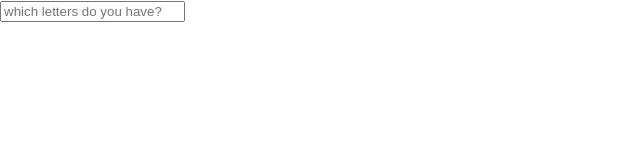
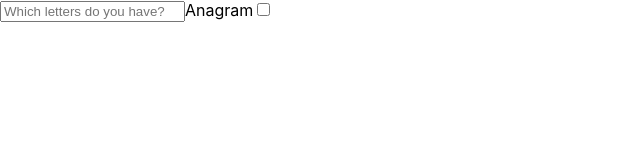
Before and after one commit to colinturner/scrabble-assist, a React (Create React App) app: page / in a window 1280 px wide. Shown: the top 160 px of the page, without its empty margins (0-640 px from the left). Built offline with nearby package versions, Linux system fonts and the light colour scheme.

Commit message:
feat(scrabbleAssist): add anagram checker

```diff
--- a/src/components/AssistList.tsx
+++ b/src/components/AssistList.tsx
@@ -4,16 +4,22 @@ import ENGLISH_WORDS from "../constants/englishWords";
 
 const AssistList = () => {
   const [letters, setLetters] = useState("");
+  const [anagram, setAnagram] = useState(false);
   return (
     <>
-      <input
-        placeholder="which letters do you have?"
-        onChange={e => setLetters(e.target.value)}
-      />
+      <div>
+        <input
+          placeholder="Which letters do you have?"
+          onChange={e => setLetters(e.target.value)}
+        />
+        <label>Anagram</label>
+        <input type="checkbox" onChange={() => setAnagram(!anagram)} />
+      </div>
       <div style={{ whiteSpace: "pre-line", lineHeight: "30px" }}>
         {scrabbleAssist({
           letters: letters.split(""),
-          words: ENGLISH_WORDS
+          words: ENGLISH_WORDS,
+          anagram
         }).join("\r\n")}
       </div>
     </>
--- a/src/tools/scrabbleAssist.ts
+++ b/src/tools/scrabbleAssist.ts
@@ -1,6 +1,7 @@
 interface Props {
   letters: string[];
   words: string[];
+  anagram: boolean;
 }
 
 interface LettersAlreadyReviewed {
@@ -8,7 +9,7 @@ interface LettersAlreadyReviewed {
 }
 
 const scrabbleAssist = (props: Props) => {
-  const { letters, words } = props;
+  const { letters, words, anagram } = props;
   /**
    * 1. Check for letters provided
    */
@@ -19,6 +20,14 @@ const scrabbleAssist = (props: Props) => {
    * 2. Filter for words that have at least the provided letters
    */
   return words.filter(word => {
+    /**
+     * A. Check for Anagram option
+     */
+    if (anagram) {
+      if (word.length !== letters.length) {
+        return false;
+      }
+    }
     const lettersAlreadyReviewed: LettersAlreadyReviewed = {};
     return letters.every(letter => {
       if (lettersAlreadyReviewed[letter]) {
```
Also changed, not shown: 1 other file (tests, documents, lock files or other folders).
